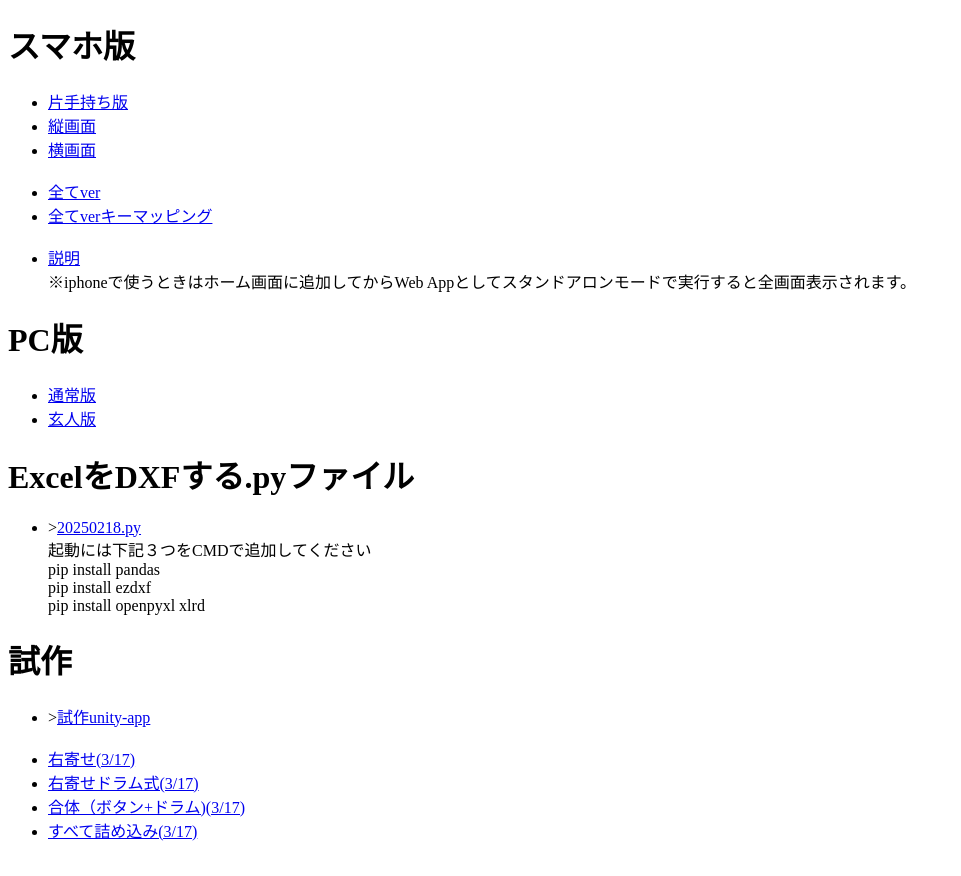
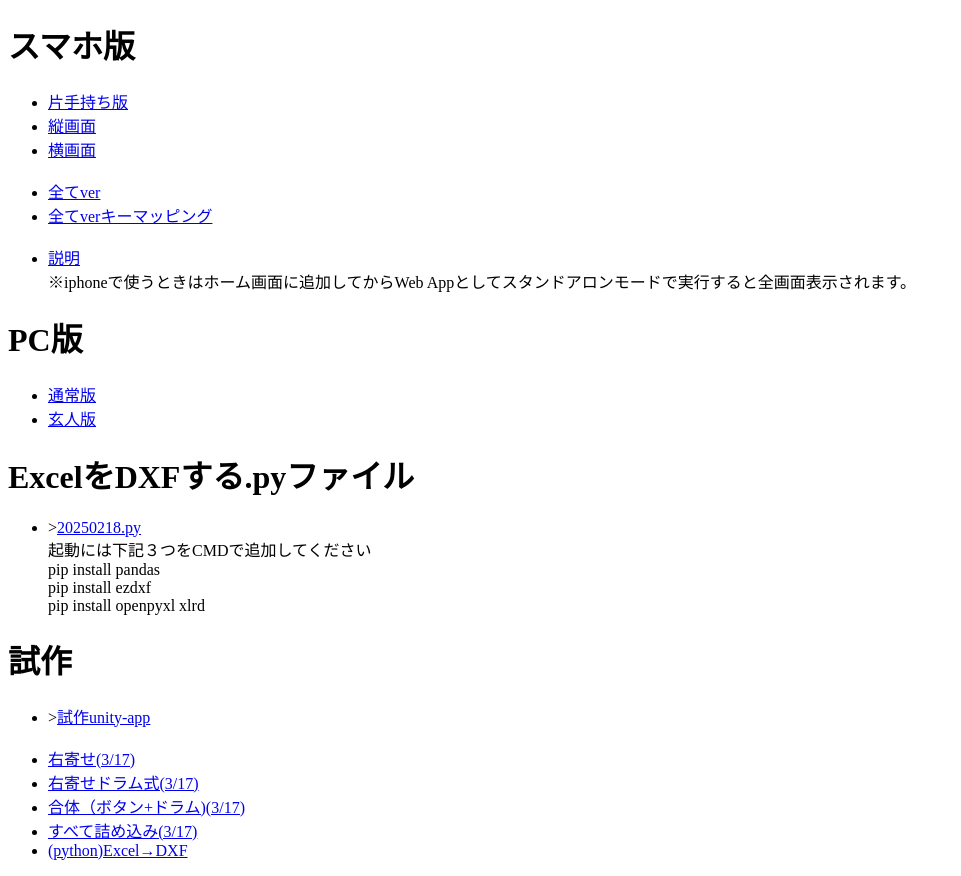
Before and after one commit to justplan001/realtime-yacho1, a plain HTML site: page index.html in a window 1280 px wide. Shown: the whole page, without its empty margins (0-961 px from the left). Drawn offline with Linux system fonts and the light colour scheme.

Commit message:
Update index.html

```diff
--- a/index.html
+++ b/index.html
@@ -35,7 +35,7 @@
         <li><a href="page7.html">右寄せドラム式(3/17)</a></li>
          <li><a href="page8.html">合体（ボタン+ドラム)(3/17)</a></li>
         <li><a href="page9.html">すべて詰め込み(3/17)</a></li>
-
+                          <li><a href="https://colab.research.google.com/drive/1uCI8_HJs9vZWaW8zj1_IPupESmHaQWEm?hl=ja#scrollTo=74I0_ZHG-0cv">(python)Excel→DXF</a></li>
         </ul>
 </body>
 </html>
```
